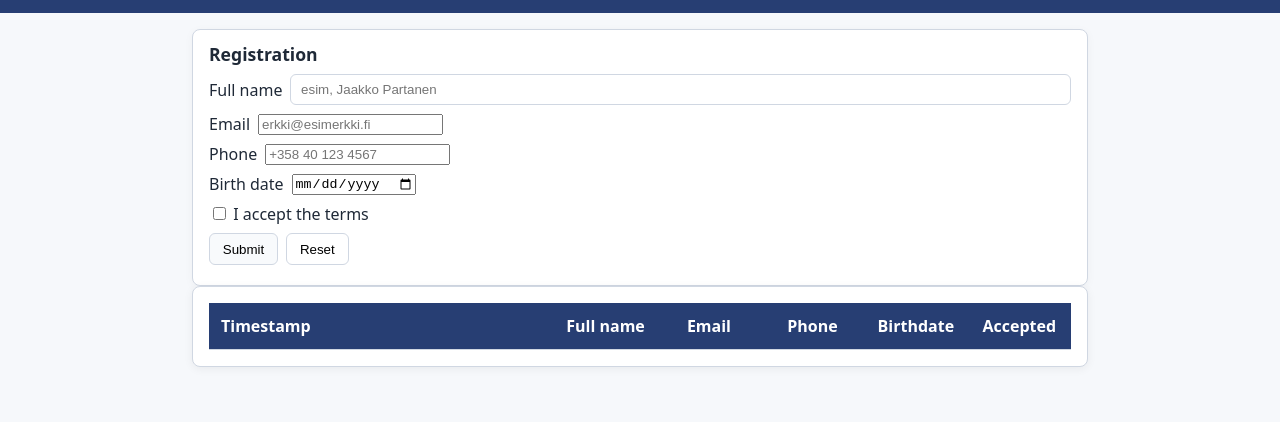
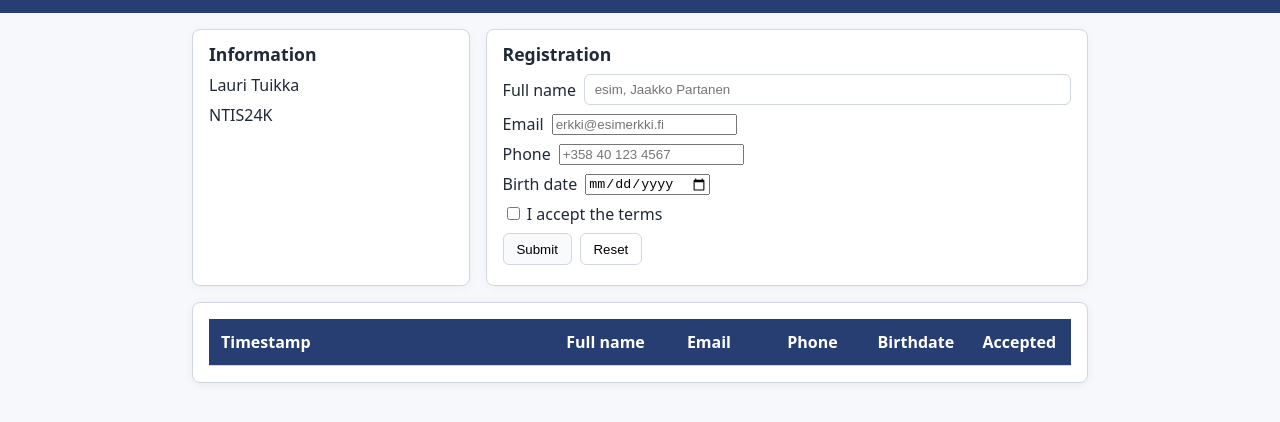
Before and after one commit to lateepatee/Webkehittamisenperusteet, a plain HTML site: page task-g/index.html in a window 1280 px wide. Shown: the part 70-492 px from the top of the page. Drawn offline with Linux system fonts and the light colour scheme.

Commit message:
task-g informationblock lisätty

```diff
--- a/task-g/index.html
+++ b/task-g/index.html
@@ -20,7 +20,13 @@
   </header>
 
   <main class="content">
-
+    <div class="top-grid">
+      <!-- Student info (30%) -->
+      <section class="student-info" aria-label="Student information">
+        <h2 class="student-info-title">Information</h2>
+        <p><span class="student-name">Lauri Tuikka</span></p>
+        <p><span class="student-group">NTIS24K</span></p>
+      </section>
 
 
 
```
